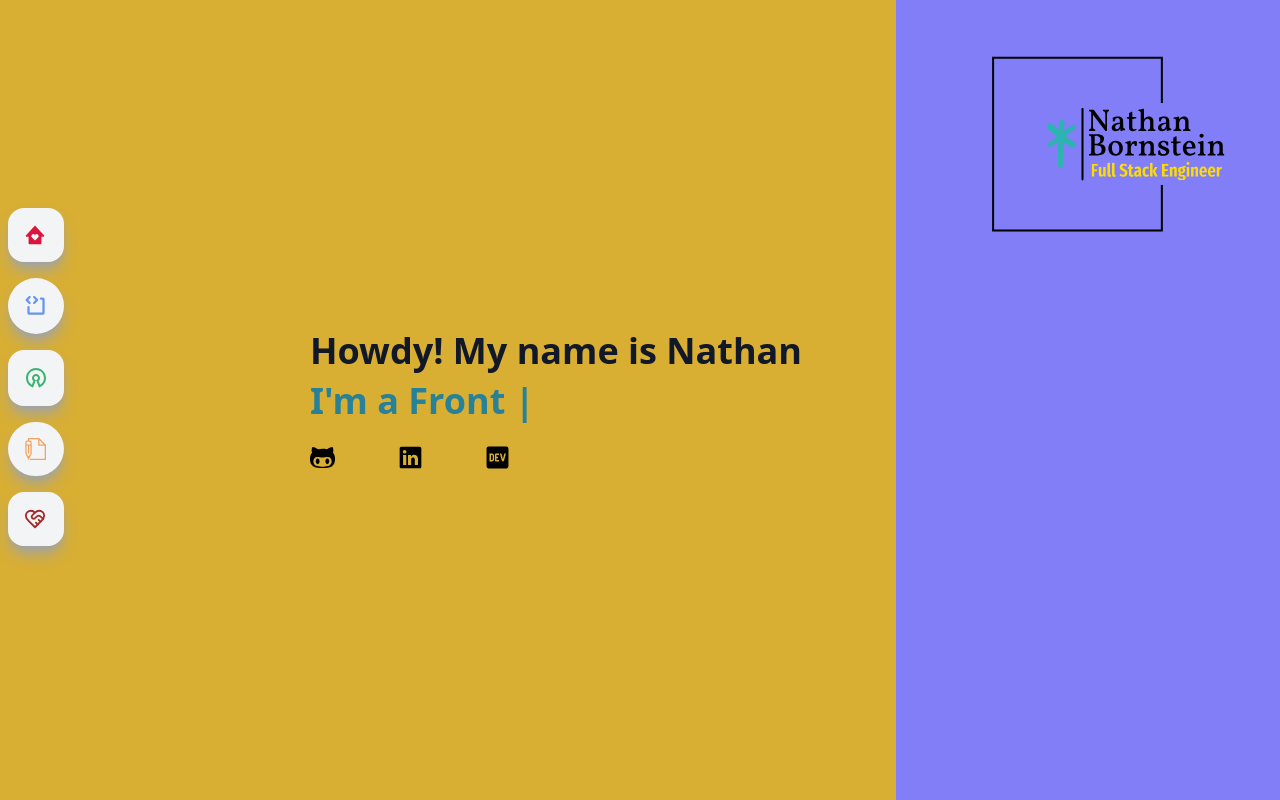
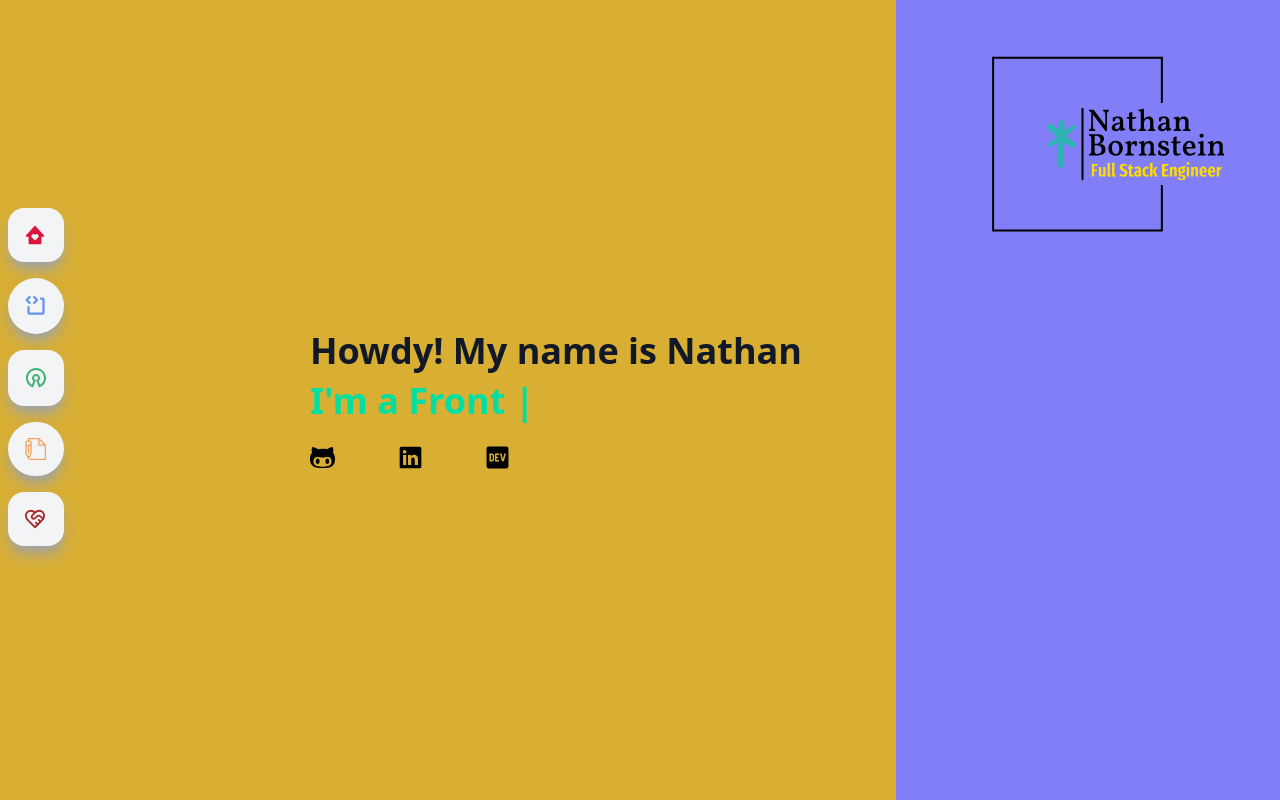
Before and after one commit to greenteaisgreat/portfolio, a React (Vite) app: page / in a window 1280 px wide. Shown: the top 800 px of the page. Built offline with nearby package versions, Linux system fonts and the light colour scheme.

Commit message:
Change Text Color for Splash Page Intro

```diff
--- a/src/components/Home.jsx
+++ b/src/components/Home.jsx
@@ -16,7 +16,7 @@ const Home = () => {
                     <h1 className="text-4xl font-bold text-gray-900">
                         Howdy! My name is Nathan
                     </h1>
-                    <h2 className="xs:text-lg mt-4 text-sm sm:items-start">
+                    <h2 className="mt-4 text-sm xs:text-lg sm:items-start">
                         <div style={{ color: textColor }}>
                             <TypeAnimation
                                 sequence={[
@@ -24,27 +24,27 @@ const Home = () => {
                                     `I'm a Full Stack Engineer`,
                                     1000,
                                     `I'm a`,
-                                    () => setTextColor('#db567b'),
+                                    () => setTextColor('#0079FF'),
                                     `I'm a Back End Engineer`,
                                     1000,
                                     `I'm a`,
                                     50,
-                                    () => setTextColor('#278199'),
+                                    () => setTextColor('#00DFA2'),
                                     `I'm a Front End Engineer`,
                                     1000,
                                     `I'm a`,
                                     50,
-                                    () => setTextColor('#039917'),
+                                    () => setTextColor('#F6FA70'),
                                     `I'm a Programmer`,
                                     1000,
                                     `I'm a`,
                                     50,
-                                    () => setTextColor('#c41061'),
+                                    () => setTextColor('#FF0060'),
                                     `I'm a Solderer`,
                                     1000,
                                     `I'm a`,
                                     50,
-                                    () => setTextColor('#218C9E'),
+                                    () => setTextColor('#7C00FE'),
                                     `I'm a Musician`,
                                     1000,
                                     `I'm a`,
```
